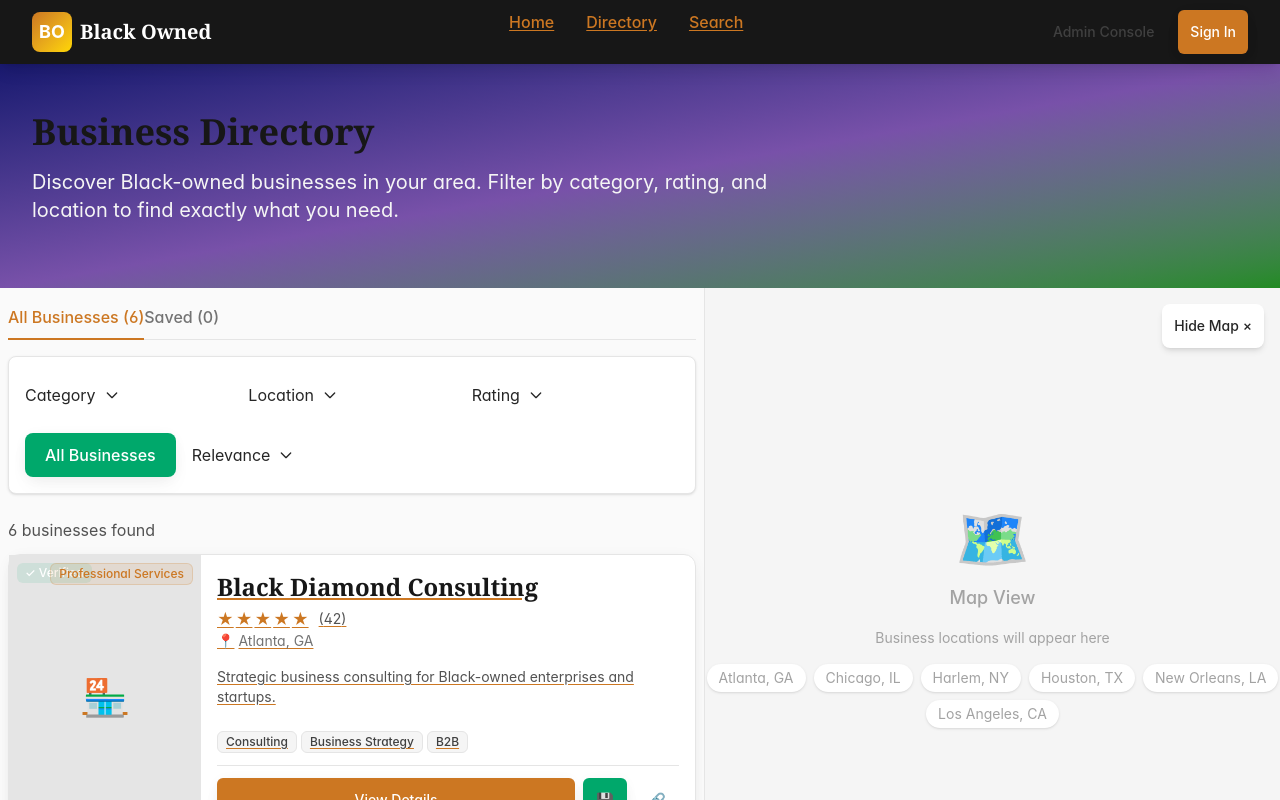
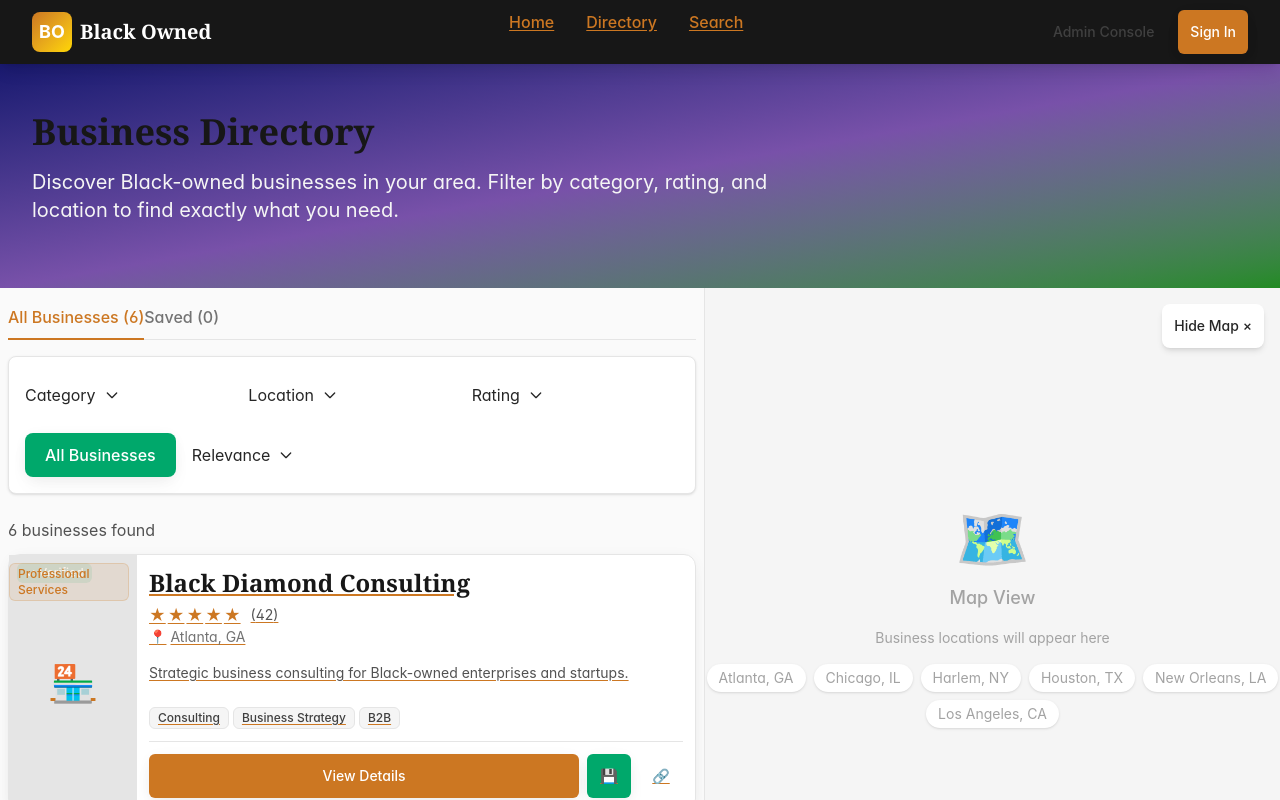
Before and after one commit to G-Builds-Here/Black_Owned, a Next.js app: page /directory in a window 1280 px wide. Shown: the top 800 px of the page. Built offline with nearby package versions, Linux system fonts and the light colour scheme.

Commit message:
Shrink business card image from 48px to 32px and reduce padding

```diff
--- a/src/components/ui/BusinessCard.tsx
+++ b/src/components/ui/BusinessCard.tsx
@@ -93,7 +93,7 @@ export default function BusinessCard({
     >
       <div className="flex h-full">
         {/* Image - Left side */}
-        <div className="relative w-48 flex-shrink-0 overflow-hidden bg-neutral-200">
+        <div className="relative w-32 flex-shrink-0 overflow-hidden bg-neutral-200">
           {business.imageUrl ? (
             <img
               src={business.imageUrl}
@@ -125,7 +125,7 @@ export default function BusinessCard({
         </div>
 
         {/* Content - Right side */}
-        <div className="flex flex-col flex-grow p-4">
+        <div className="flex flex-col flex-grow p-3">
           <h3 className="text-lg font-semibold mb-1 text-neutral-800 line-clamp-1">{business.name}</h3>
 
           {renderStars(business.rating)}
```
